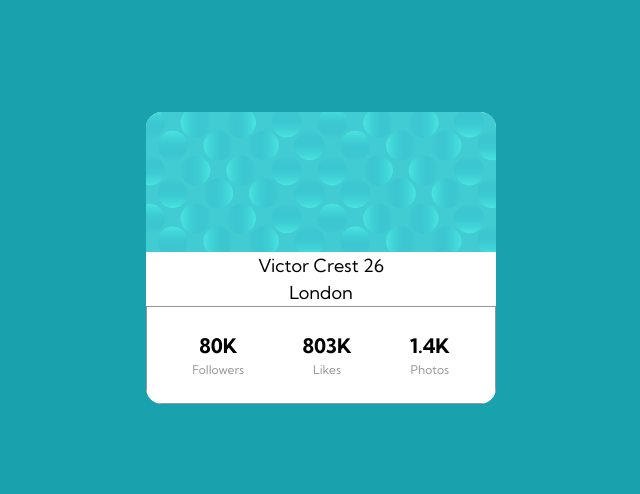
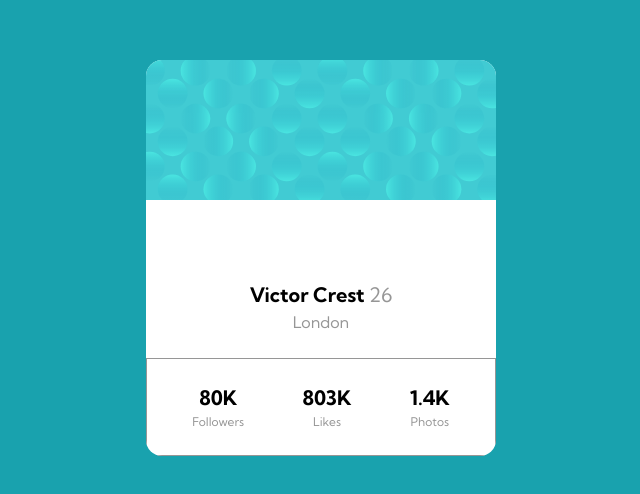
Before and after one commit to Moses2308/profile-card, a plain HTML site: page index.html in a window 1280 px wide. Shown: the part 142-636 px from the top of the page, without its empty margins (319-959 px from the left). Drawn offline with Linux system fonts and the light colour scheme.

Commit message:
finalized styles for profile__info section

```diff
--- a/style.css
+++ b/style.css
@@ -27,6 +27,21 @@ footer {
   overflow: hidden;
   text-align: center;
 }
+.profile__info {
+  padding: 5rem 0 1.5rem 0;
+  font-size: 1.25rem;
+  font-weight: var(--font-weight-heavy);
+}
+.info__age {
+  font-weight: var(--font-weight-normal);
+  color: var(--color-dark-gray);
+}
+.info__city {
+  font-weight: var(--font-weight-normal);
+  color: var(--color-dark-gray);
+  font-size: 1rem;
+}
+
 .profile__stats {
   display: flex;
   justify-content: space-around;
```
